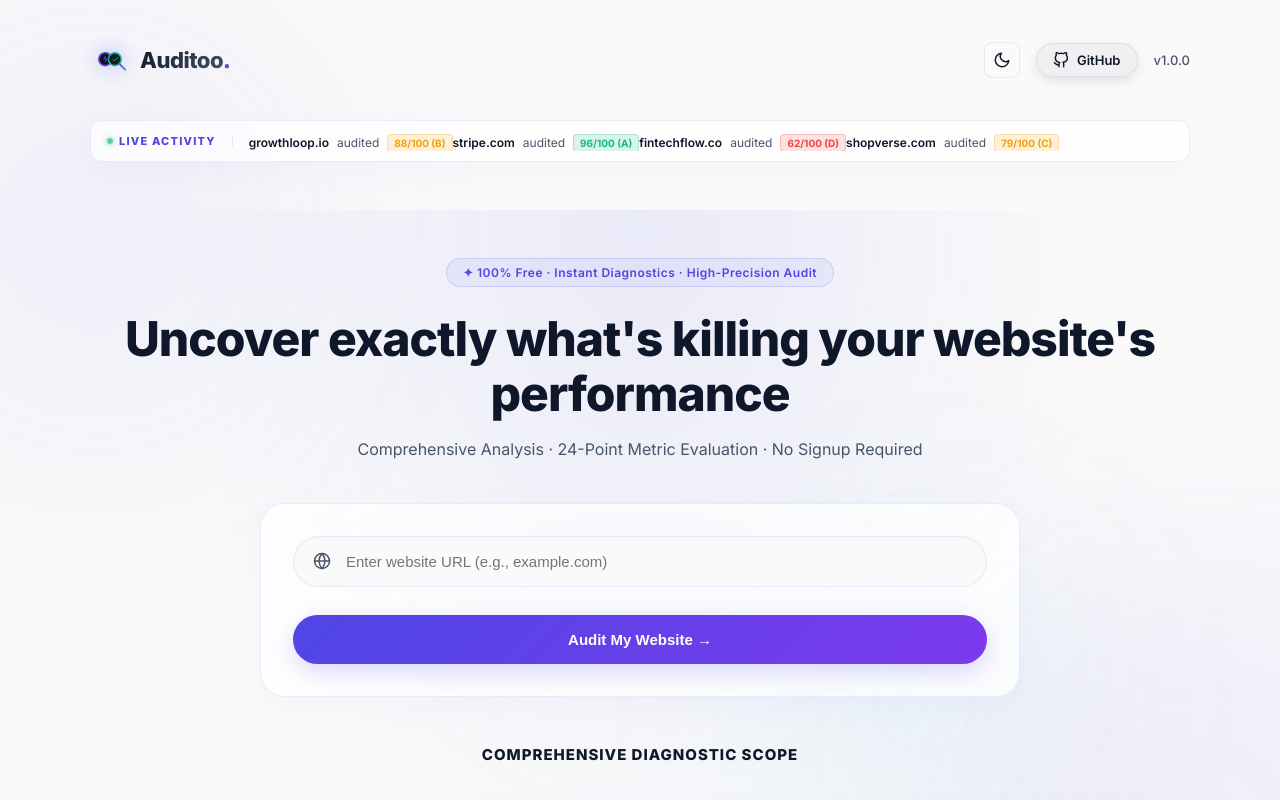
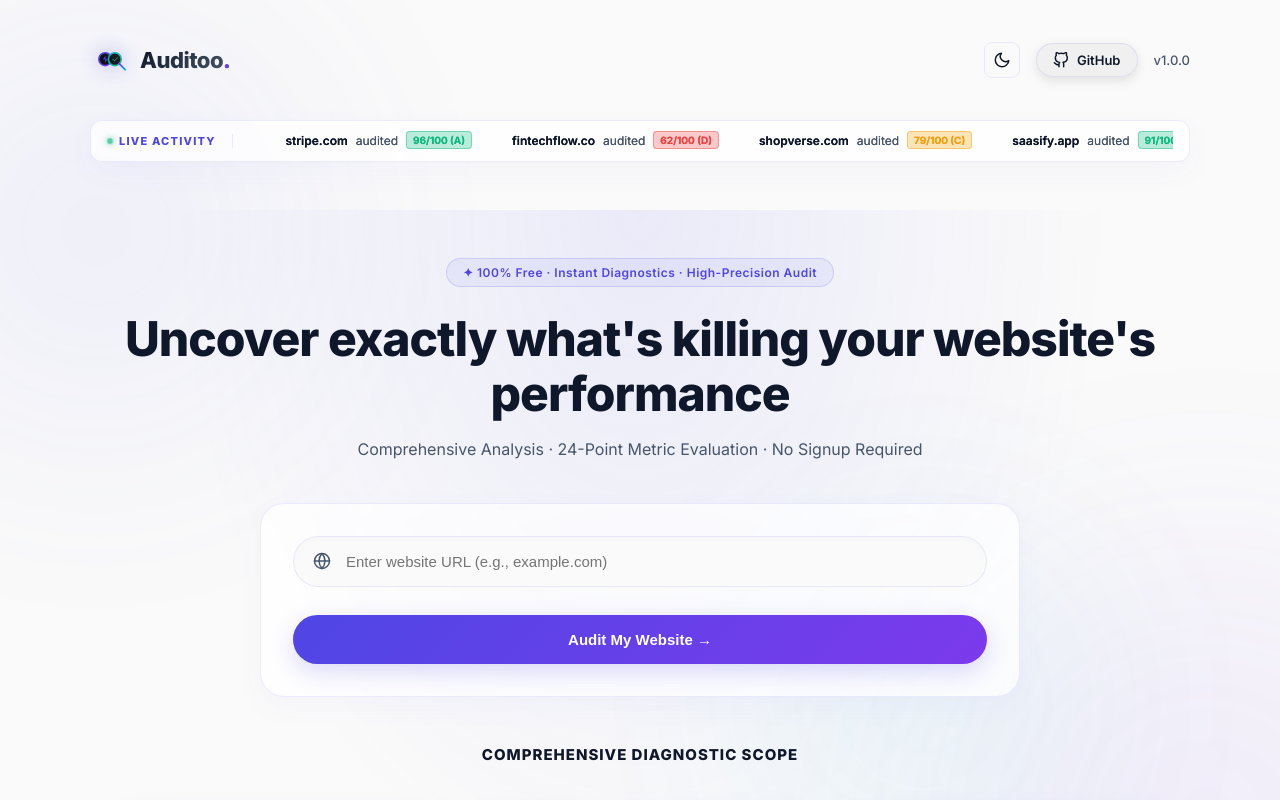
Before and after one commit to Robin239105/Auditoo, a React (Vite) app: page / in a window 1280 px wide. Shown: the top 800 px of the page. Built offline with nearby package versions, Linux system fonts and the light colour scheme.

Commit message:
fix: resolve live activity scrolling banner CSS class name mismatch

```diff
--- a/src/App.jsx
+++ b/src/App.jsx
@@ -571,7 +571,7 @@ export default function App() {
                 Live Activity
               </div>
               <div className="ticker-content">
-                <div className="ticker-track">
+                <div className="ticker-slide">
                   {auditsList.map((audit, idx) => (
                     <span key={`t1-${idx}`} className="ticker-item">
                       <span style={{ color: 'var(--text-main)', fontWeight: 600 }}>{audit.domain}</span>
@@ -586,7 +586,7 @@ export default function App() {
                     </span>
                   ))}
                 </div>
-                <div className="ticker-track" aria-hidden="true">
+                <div className="ticker-slide" aria-hidden="true">
                   {auditsList.map((audit, idx) => (
                     <span key={`t2-${idx}`} className="ticker-item">
                       <span style={{ color: 'var(--text-main)', fontWeight: 600 }}>{audit.domain}</span>
```
